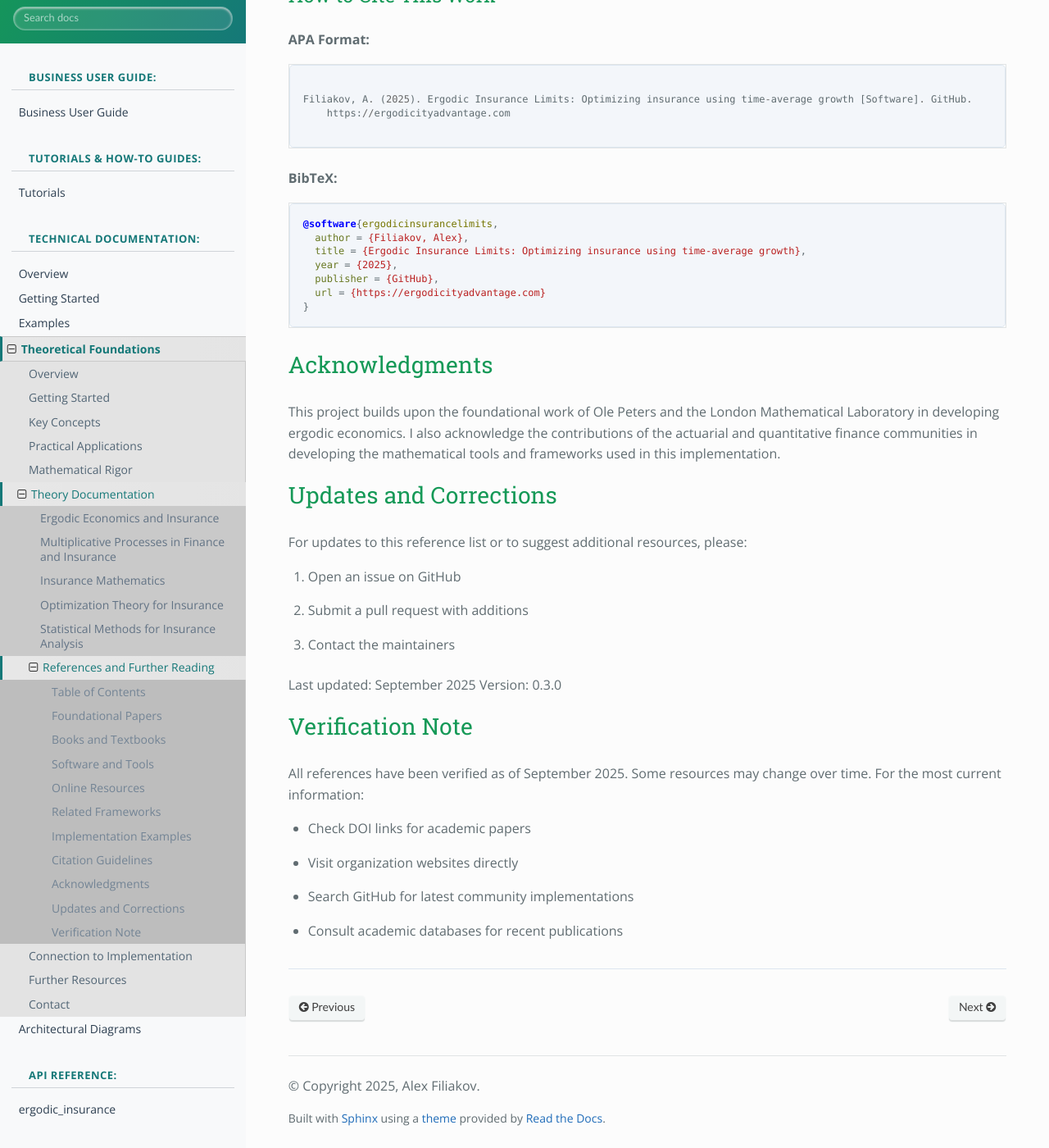
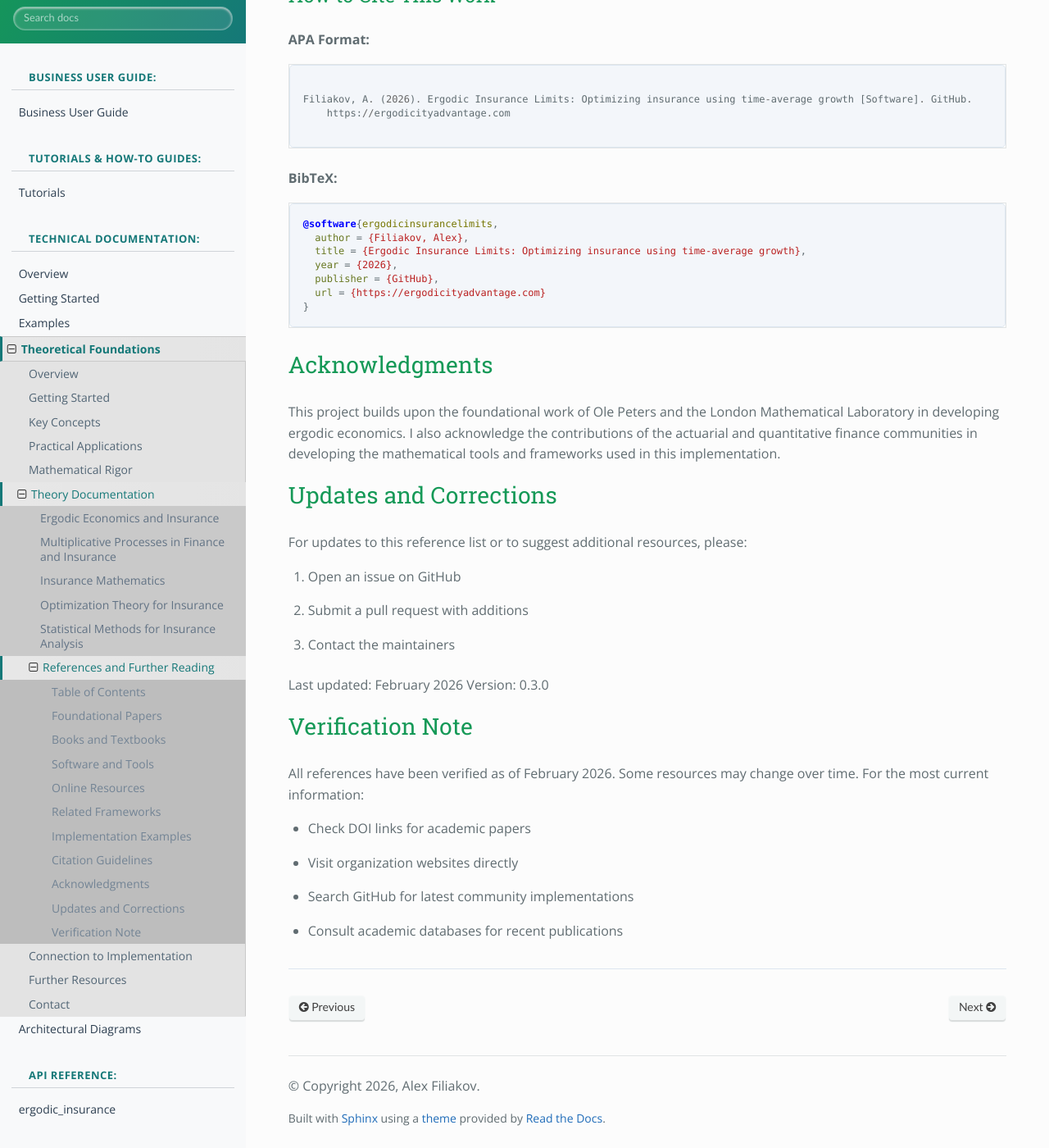
Before and after one commit to AlexFiliakov/Ergodic-Insurance-Limits, a Sphinx documentation site: the page built from ergodic_insurance/docs/theory/06_references.md, in a window 1280 px wide and 1400 px high, scrolled down 12113 px. Shown: the whole window at 82% size. Built offline with Sphinx 7.4.7 and the Read the Docs theme 3.1.0, drawn with Linux system fonts in a browser that asks for light colours; pages that are not in the unit, such as notebooks, are missing from menus.

Commit message:
change copyright year and other dates

````diff
--- a/ergodic_insurance/docs/conf.py
+++ b/ergodic_insurance/docs/conf.py
@@ -15,7 +15,7 @@ sys.path.insert(0, os.path.abspath(".."))
 # https://www.sphinx-doc.org/en/master/usage/configuration.html#project-information
 
 project = "Ergodic Insurance Limits"
-copyright = "2025, Alex Filiakov"
+copyright = "2026, Alex Filiakov"
 author = "Alex Filiakov"
 release = "0.3.0"
 version = "0.3.0"
--- a/ergodic_insurance/docs/theory/06_references.md
+++ b/ergodic_insurance/docs/theory/06_references.md
@@ -342,7 +342,7 @@ Sections are roughly in recommended study order. Books in each section are liste
 
 ```
 
-Filiakov, A. (2025). Ergodic Insurance Limits: Optimizing insurance using time-average growth [Software]. GitHub.
+Filiakov, A. (2026). Ergodic Insurance Limits: Optimizing insurance using time-average growth [Software]. GitHub.
     https://ergodicityadvantage.com
 
 ```
@@ -352,7 +352,7 @@ Filiakov, A. (2025). Ergodic Insurance Limits: Optimizing insurance using time-a
 @software{ergodicinsurancelimits,
   author = {Filiakov, Alex},
   title = {Ergodic Insurance Limits: Optimizing insurance using time-average growth},
-  year = {2025},
+  year = {2026},
   publisher = {GitHub},
   url = {https://ergodicityadvantage.com}
 }
@@ -370,12 +370,12 @@ For updates to this reference list or to suggest additional resources, please:
 2. Submit a pull request with additions
 3. Contact the maintainers
 
-Last updated: September 2025
+Last updated: February 2026
 Version: 0.3.0
 
 ## Verification Note
 
-All references have been verified as of September 2025. Some resources may change over time. For the most current information:
+All references have been verified as of February 2026. Some resources may change over time. For the most current information:
 - Check DOI links for academic papers
 - Visit organization websites directly
 - Search GitHub for latest community implementations
````
Also changed, not shown: 2 other files.
